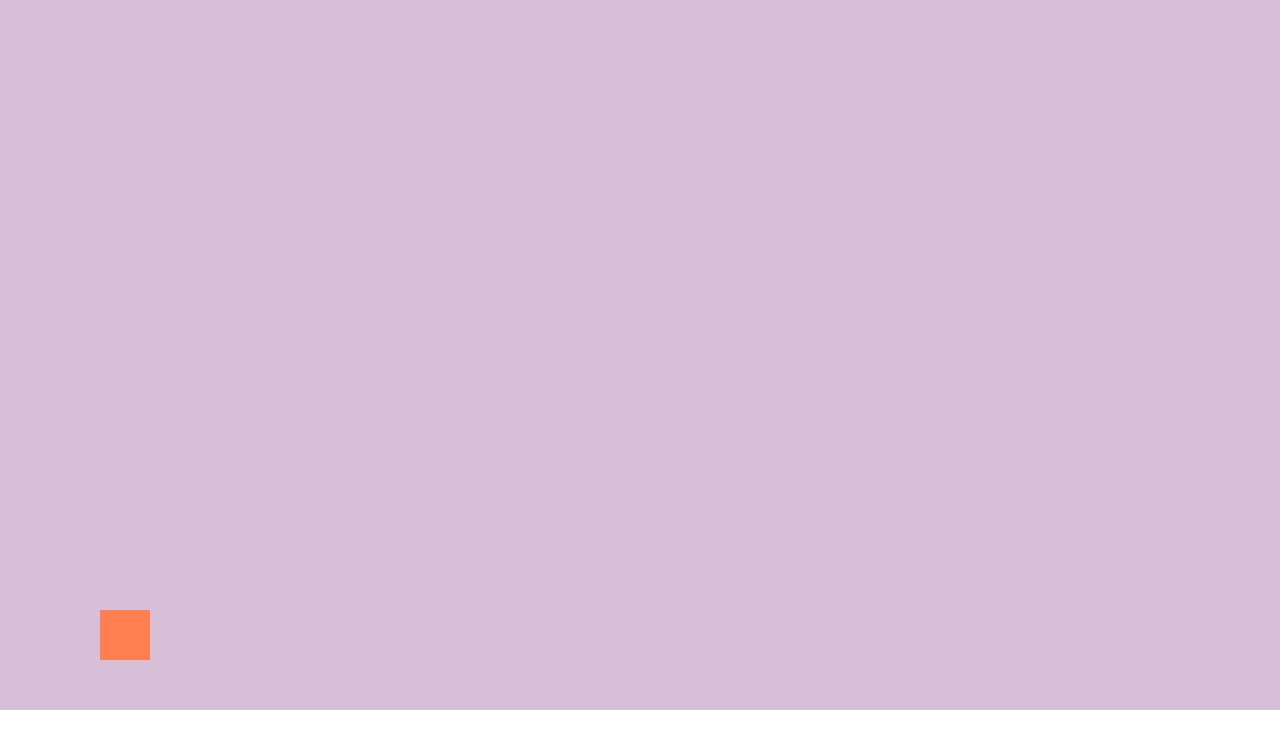
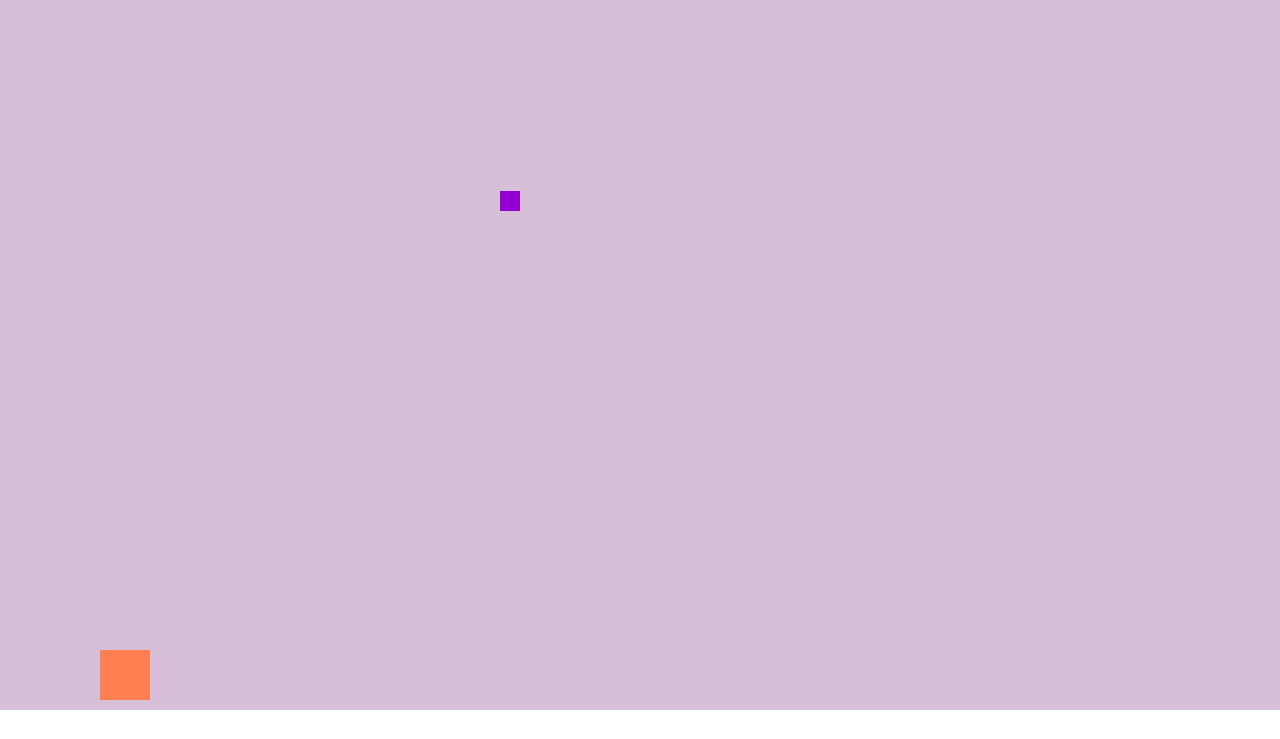
Before and after one commit to AnjanaHp/Crystal-Chronicles, a plain HTML site: page index.html in a window 1280 px wide. Shown: the part 61-800 px from the top of the page. Drawn offline with Linux system fonts and the light colour scheme.

Commit message:
implement gems

```diff
--- a/css/main.css
+++ b/css/main.css
@@ -15,3 +15,8 @@ body {
     background-color: coral;
     position: absolute;
 }
+
+.crystal{
+    background-color: darkviolet;
+    position: absolute;
+}
--- a/js/main.js
+++ b/js/main.js
@@ -2,7 +2,7 @@
 class Player {
     constructor() {
         this.positionX = 100;
-        this.positionY = 50;
+        this.positionY = 10;
         this.width = 50;
         this.height = 50;
 
@@ -17,20 +17,69 @@ class Player {
         this.collectorElm.style.bottom = this.positionY + "px";
     }
     moveRight() {
-        this.positionX++;
+        this.positionX += 20;
         this.updateUI();
 
     }
     moveLeft() {
-        this.positionX--;
+        this.positionX -= 20;
         this.updateUI();
+        console.log("position changed to left")
     }
 }
 
-const collector = new Player();
+// create class for crystals
+class Crystal {
+    constructor() {
+        this.positionX = 500;
+        this.positionY = 500;
+        this.width = 20;
+        this.height = 20;
+
+        this.createDom();
+    }
+
+    createDom() {
+
+        //Create crystal Element
+        this.crystalElm = document.createElement("div");
+
+        // add content
+        this.crystalElm.className = "crystal";
+        this.crystalElm.style.left = this.positionX + "px";
+        this.crystalElm.style.bottom = this.positionY + "px";
+        this.crystalElm.style.width = this.width + "px";
+        this.crystalElm.style.height = this.height + "px";
+
+        //append to dom
+        const parentElm = document.getElementById("playarea");
+        parentElm.appendChild(this.crystalElm);
+    }
+
+    moveDown() {
+        this.positionY--;
+        console.log("position changed");
+        this.crystalElm.style.bottom = this.positionY + "px";
+    }
+}
 
 
 
+
+const collector = new Player();
+const crystalsArr = [];
+
+setInterval(() => {
+    const crystalIs = new Crystal();
+    crystalsArr.push(crystalIs);
+    console.log("moving down")
+}, 5000);
+
+setInterval(() => {
+    crystalsArr.forEach((gemObj,index,arr) => {
+        gemObj.moveDown();
+    });
+},50)
 
 
 document.addEventListener("keydown", (event) => {
```
